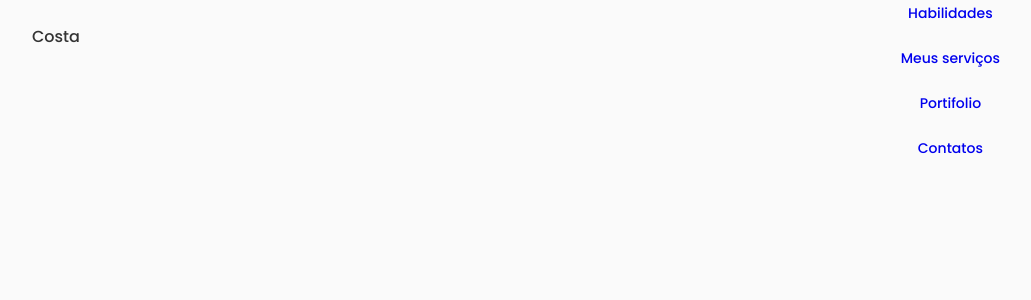
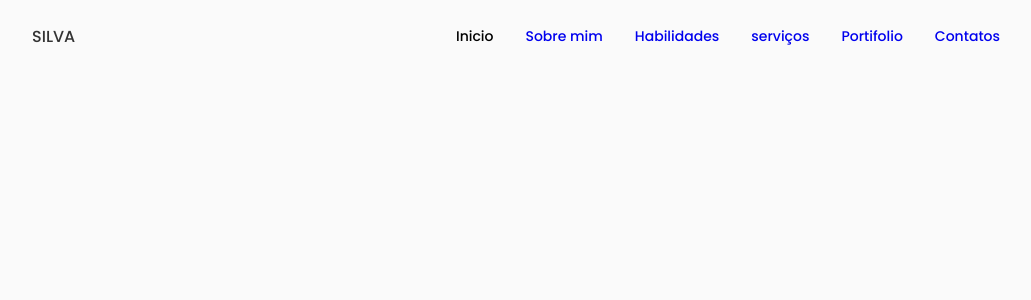
Before and after one commit to CaioSC01/Meu__Portifolio, a React (Create React App) app: page / in a window 1280 px wide. Shown: the top 300 px of the page, without its empty margins (124-1155 px from the left). Built offline with nearby package versions, Linux system fonts and the light colour scheme.

Commit message:
Correção de grid

```diff
--- a/src/components/header/Header.jsx
+++ b/src/components/header/Header.jsx
@@ -7,10 +7,10 @@ const Header = () => {
     <header className="header">
       <nav className="nav container">
         <a href="index.html" className="nav__logo">
-          Costa
+          SILVA
         </a>
         <div className={Toggle ? "nav__menu show-menu" : "nav__menu"}>
-          <ul className="nav__list grid">
+          <ul className="nav__list ">
             <li className="nav__item">
               <a href="#inicio" className="nav__link active__link">
                 <i className="uil uil-estate nav__icon "></i> Inicio
@@ -28,7 +28,7 @@ const Header = () => {
             </li>
             <li className="nav__item">
               <a href="#serviços" className="nav__link">
-                <i className="uil uil-briefcase-alt nav__icon"></i> Meus
+                <i className="uil uil-briefcase-alt nav__icon"></i>
                 serviços
               </a>
             </li>
```
